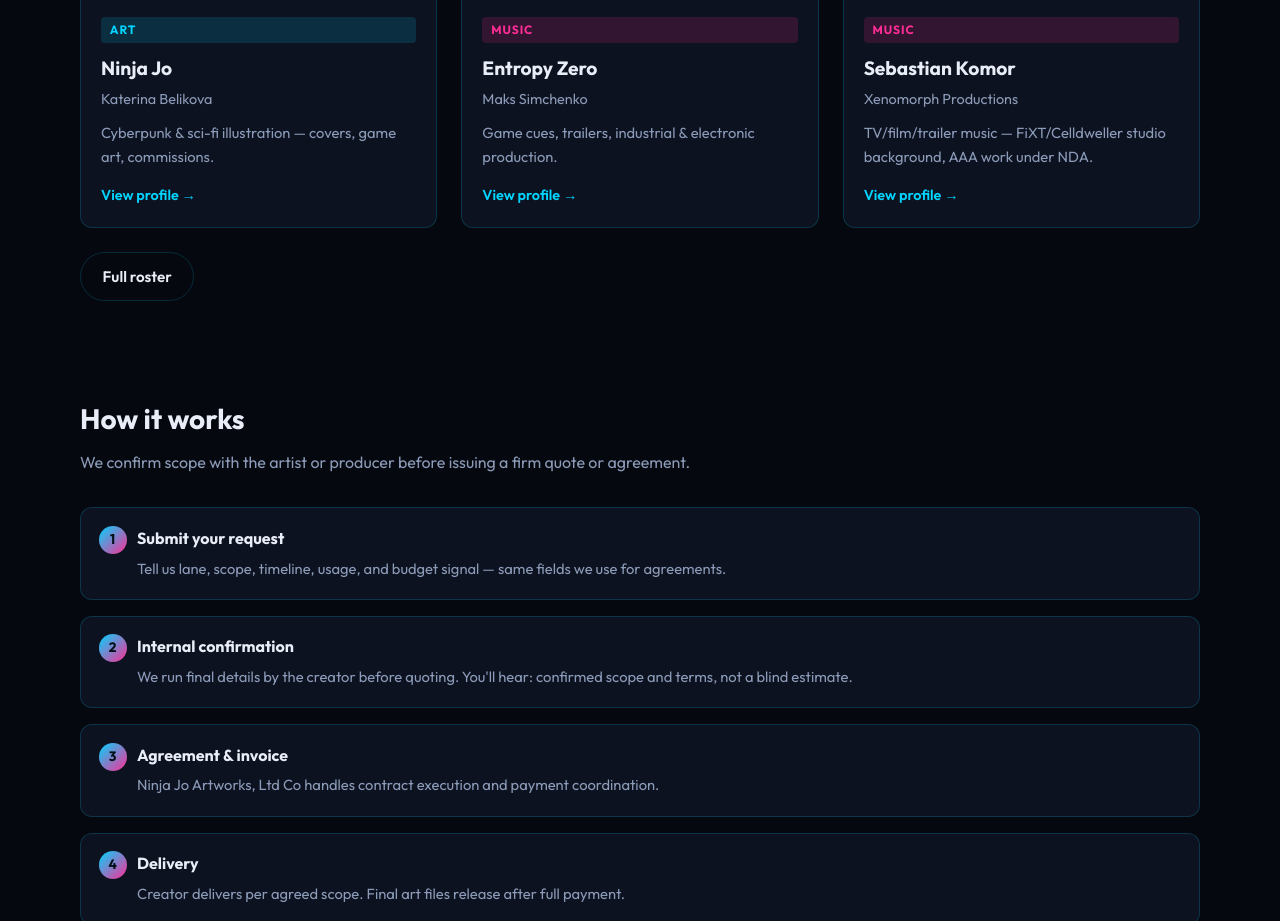
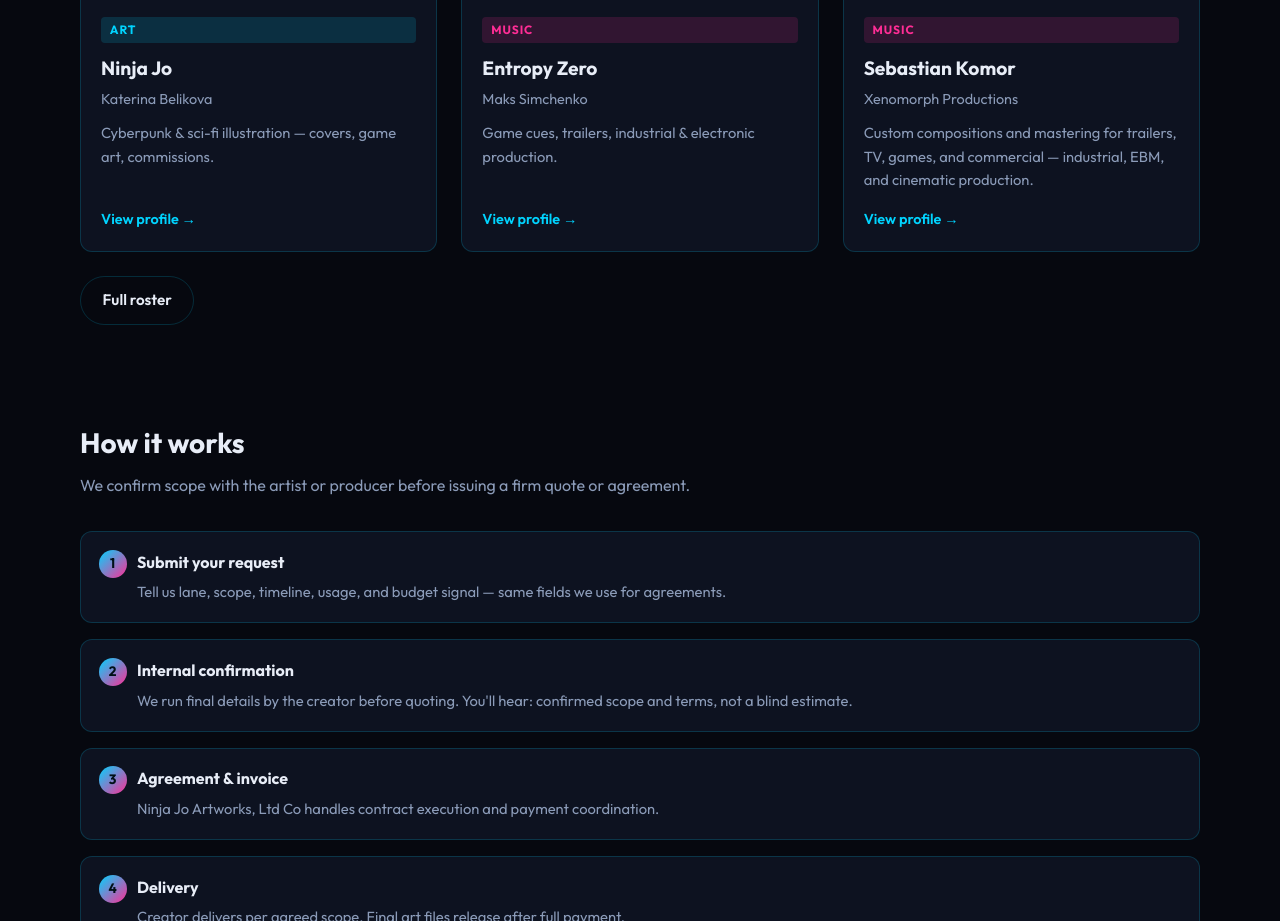
Before and after one commit to talleyman22/ninjajoartworks, a website: page index.html in a window 1280 px wide. Shown: the part 1722-2643 px from the top of the page. Drawn offline with Linux system fonts and the light colour scheme.

Commit message:
Remove NDA blurb from Seb roster captions; mirror artist page

```diff
--- a/index.html
+++ b/index.html
@@ -117,7 +117,7 @@
               <span class="lane-tag lane-music">Music</span>
               <h3>Sebastian Komor</h3>
               <div class="aka">Xenomorph Productions</div>
-              <p>TV/film/trailer music — FiXT/Celldweller studio background, AAA work under NDA.</p>
+              <p>Custom compositions and mastering for trailers, TV, games, and commercial — industrial, EBM, and cinematic production.</p>
               <span class="more">View profile →</span>
             </div>
           </a>
```
Also changed, not shown: artists.html (+1 -1 lines).
